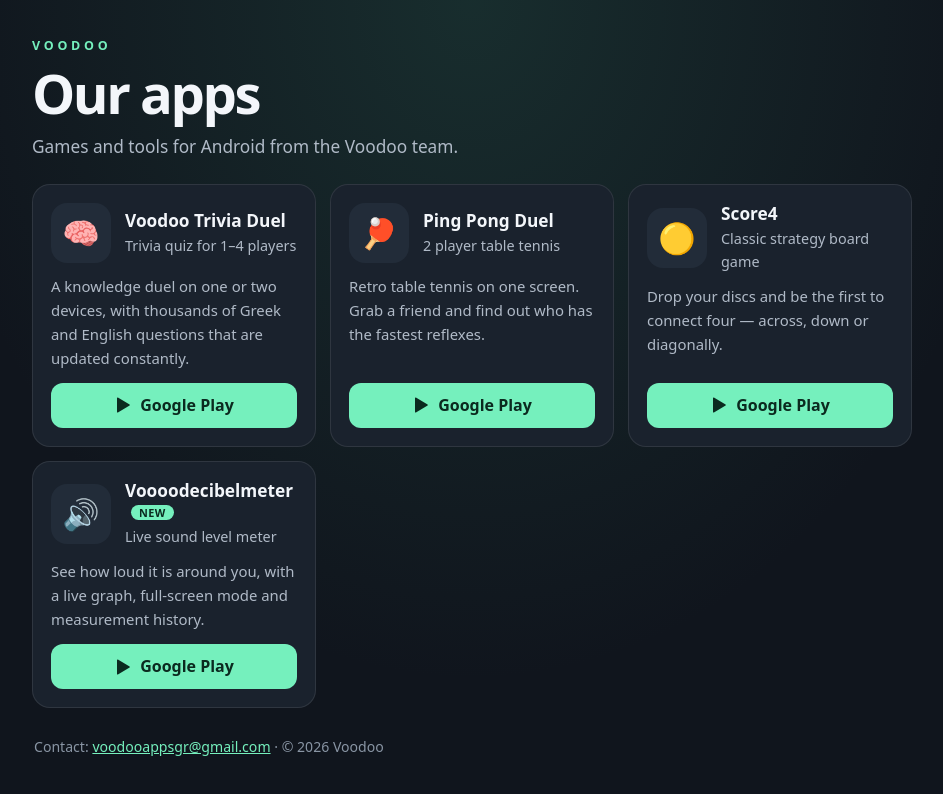
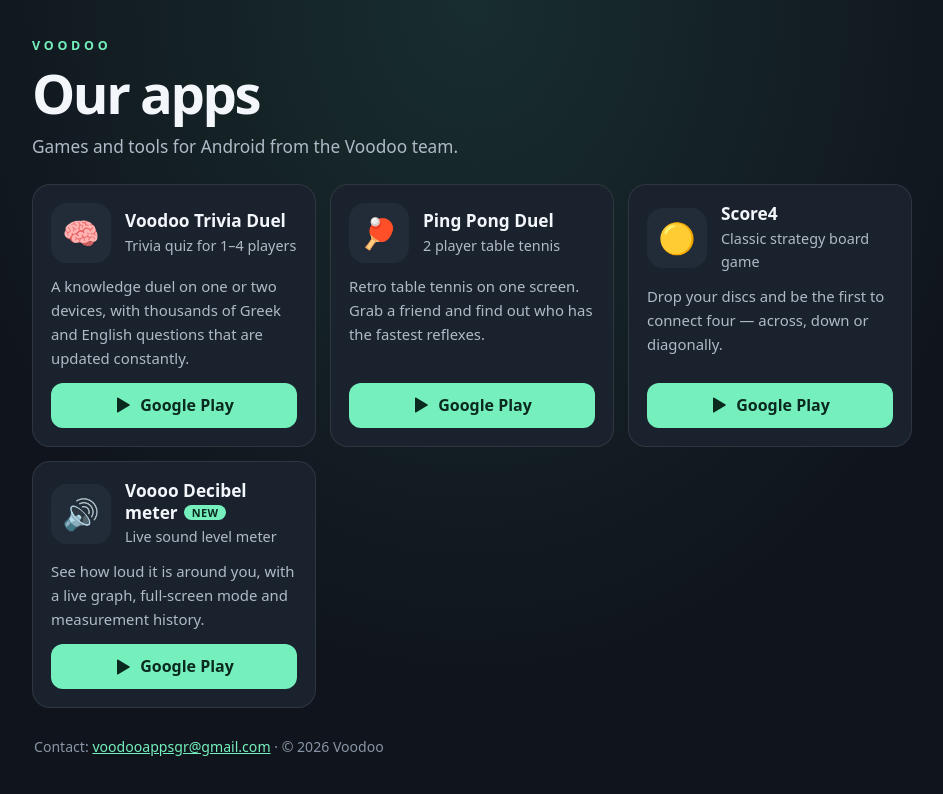
Before and after one commit to vagelisdermos/vagelisdermos.github.io, a plain HTML site: page flutter_apps_about.html in a window 1280 px wide. Shown: the whole page, without its empty margins (168-1111 px from the left). Drawn offline with Linux system fonts and the light colour scheme.

Commit message:
Rename app from 'Voooodecibelmeter' to 'Voooo Decibel meter'

```diff
--- a/flutter_apps_about.html
+++ b/flutter_apps_about.html
@@ -210,7 +210,7 @@
       },
       {
         id: 'com.voodoo.voooodecibelmeter',
-        name: 'Voooodecibelmeter',
+        name: 'Voooo Decibel meter',
         icon: 'icons/decibelmeter.png',
         emoji: '🔊',
         badge: { el: 'ΝΕΟ', en: 'NEW' },
```
